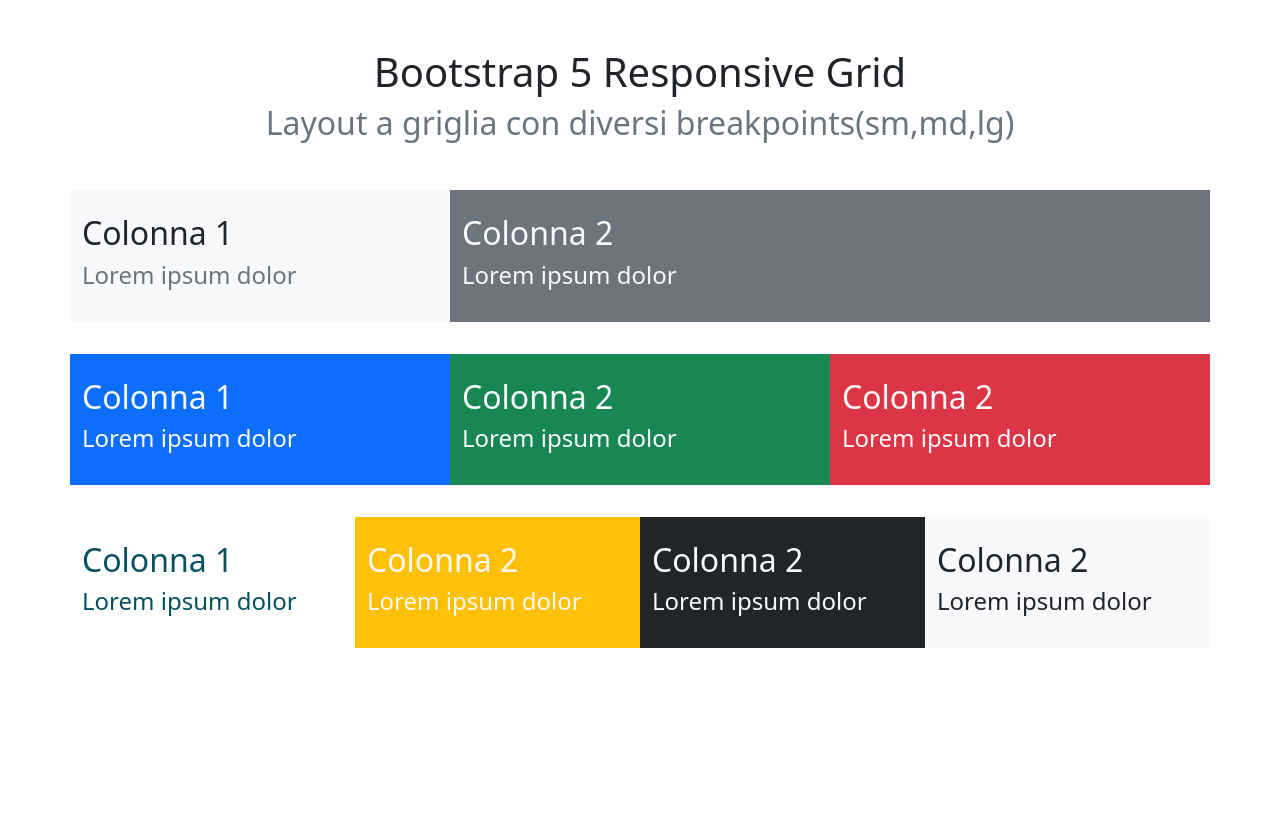
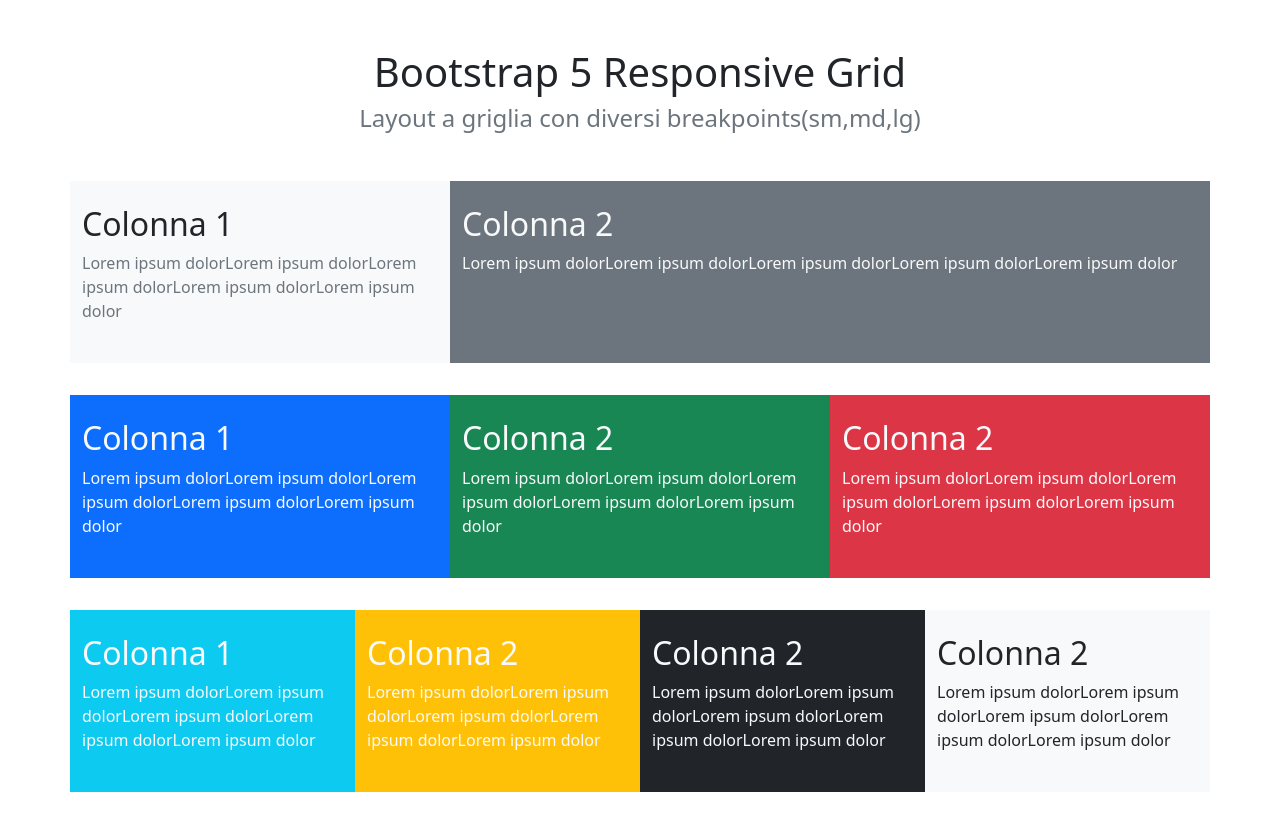
Before and after one commit to SwitchTia/htmlcss-bootstrap-layout, a plain HTML site: page index.html in a window 1280 px wide. Before the commit the page ends 800 px from the top, so only its background shows below. Drawn offline with nearby package versions, Linux system fonts and the light colour scheme.

Commit message:
Fix: corrections

```diff
--- a/index.html
+++ b/index.html
@@ -25,7 +25,7 @@
   <header>
     <div class="container py-4">
       <h1 class="text-center">Bootstrap 5 Responsive Grid</h1>
-      <h2 class="text-secondary text-center">Layout a griglia con diversi breakpoints(sm,md,lg)</h2>
+      <h4 class="text-secondary text-center">Layout a griglia con diversi breakpoints(sm,md,lg)</h2>
     </div>
   </header>
 
@@ -35,11 +35,11 @@
       <div class="row">
         <div class="col-12 col-md-6 col-lg-4 bg-light py-4">
           <h2>Colonna 1</h2>
-          <h4 class="text-secondary">Lorem ipsum dolor</h4>
+          <p class="text-secondary"> Lorem ipsum dolorLorem ipsum dolorLorem ipsum dolorLorem ipsum dolorLorem ipsum dolor</p>
         </div>
         <div class="col-12 col-md-6 col-lg-8 bg-secondary py-4 text-light">
           <h2>Colonna 2</h2>
-          <h4>Lorem ipsum dolor</h4>
+          <p>Lorem ipsum dolorLorem ipsum dolorLorem ipsum dolorLorem ipsum dolorLorem ipsum dolor</p>
         </div>
       </div>
     </section>
@@ -49,15 +49,15 @@
       <div class="row">
         <div class="col-6 col-md-4 bg-primary py-4 text-light">
           <h2>Colonna 1</h2>
-          <h4>Lorem ipsum dolor</h4>
+          <p>Lorem ipsum dolorLorem ipsum dolorLorem ipsum dolorLorem ipsum dolorLorem ipsum dolor</p>
         </div>
         <div class="col-6 col-md-4 bg-success py-4 text-light">
           <h2>Colonna 2</h2>
-          <h4>Lorem ipsum dolor</h4>
+          <p>Lorem ipsum dolorLorem ipsum dolorLorem ipsum dolorLorem ipsum dolorLorem ipsum dolor</p>
         </div>
         <div class="col-12 col-md-4 bg-danger py-4 text-light">
           <h2>Colonna 2</h2>
-          <h4>Lorem ipsum dolor</h4>
+          <p>Lorem ipsum dolorLorem ipsum dolorLorem ipsum dolorLorem ipsum dolorLorem ipsum dolor</p>
         </div>
       </div>
     </section>
@@ -65,21 +65,21 @@
     <!-- Section 3-->
     <section class="container py-3">
       <div class="row">
-        <div class="col-6 col-md-3 text-info-emphasis py-4 text-light">
+        <div class="col-6 col-md-3 bg-info py-4 text-light">
           <h2>Colonna 1</h2>
-          <h4>Lorem ipsum dolor</h4>
+          <p>Lorem ipsum dolorLorem ipsum dolorLorem ipsum dolorLorem ipsum dolorLorem ipsum dolor</p>
         </div>
         <div class="col-6 col-md-3 bg-warning py-4 text-light">
           <h2>Colonna 2</h2>
-          <h4>Lorem ipsum dolor</h4>
+          <p>Lorem ipsum dolorLorem ipsum dolorLorem ipsum dolorLorem ipsum dolorLorem ipsum dolor</p>
         </div>
         <div class="col-6 col-md-3 bg-dark py-4 text-light">
           <h2>Colonna 2</h2>
-          <h4>Lorem ipsum dolor</h4>
+          <p>Lorem ipsum dolorLorem ipsum dolorLorem ipsum dolorLorem ipsum dolorLorem ipsum dolor</p>
         </div>
         <div class="col-6 col-md-3 bg-light py-4 text-dark">
           <h2>Colonna 2</h2>
-          <h4>Lorem ipsum dolor</h4>
+          <p>Lorem ipsum dolorLorem ipsum dolorLorem ipsum dolorLorem ipsum dolorLorem ipsum dolor</p>
         </div>
       </div>
     </section>
```
